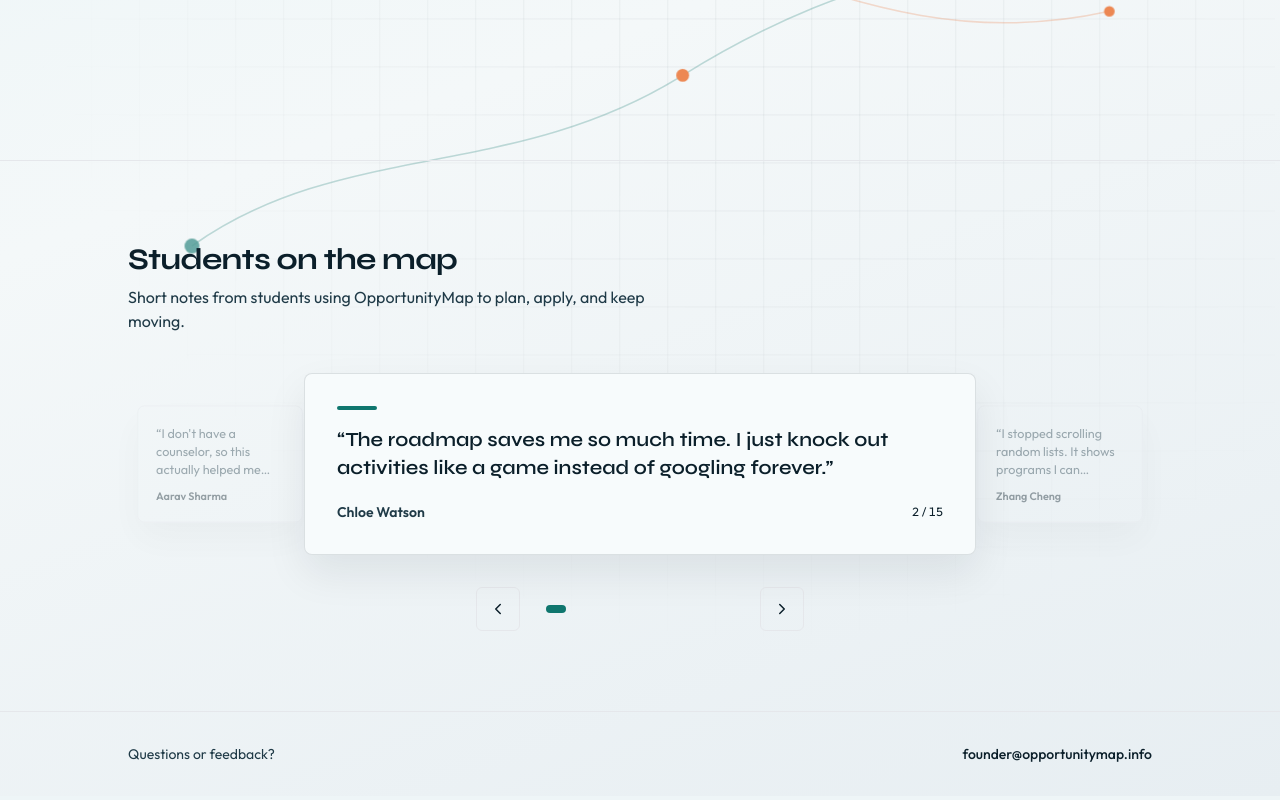
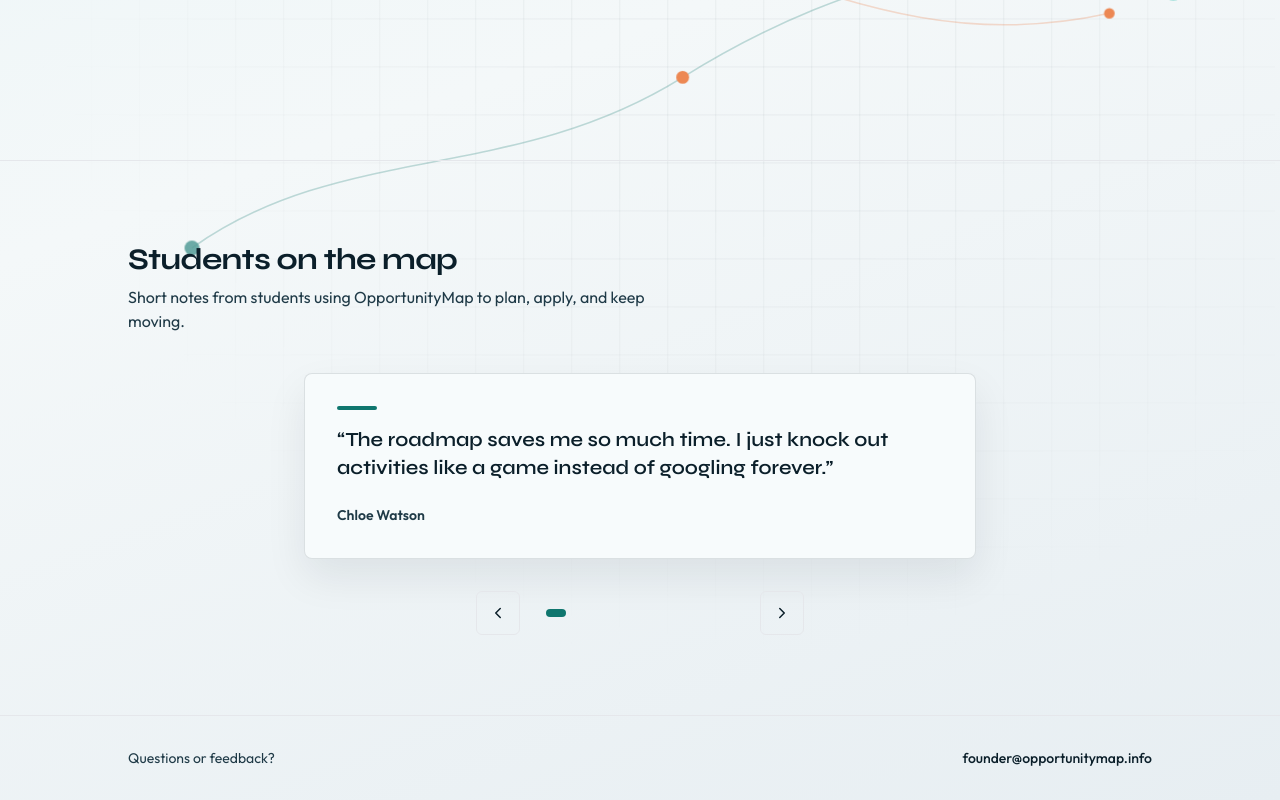
Before and after one commit to Nirbaan13/OpportunityMap, a Next.js app in the folder frontend/: page / in a window 1280 px wide. Shown: the part 628-1428 px from the top of the page. Built offline with nearby package versions, Linux system fonts and the light colour scheme; no server answers.

Commit message:
Replace testimonials fade-swap with a smooth horizontal track slide and remove slide numbering.
Co-authored-by: Cursor <cursoragent@cursor.com>

```diff
--- a/frontend/src/app/globals.css
+++ b/frontend/src/app/globals.css
@@ -182,19 +182,16 @@ body {
   animation: stop-settle 0.55s ease-out both;
 }
 
-@keyframes testimonials-slide {
-  from {
-    opacity: 0;
-    transform: translateX(28px);
-  }
-  to {
-    opacity: 1;
-    transform: translateX(0);
-  }
+.testimonials-track {
+  will-change: transform;
 }
 
-.testimonials-slide {
-  animation: testimonials-slide 0.35s ease-out both;
+.testimonials-track--animate {
+  transition: transform 0.55s cubic-bezier(0.22, 1, 0.36, 1);
+}
+
+.testimonials-panel {
+  min-width: 0;
 }
 
 @media (prefers-reduced-motion: reduce) {
@@ -207,8 +204,11 @@ body {
   .animate-road-cover,
   .animate-road-traveler,
   .animate-road-progress-banner,
-  .animate-stop-settle,
-  .testimonials-slide {
+  .animate-stop-settle {
     animation: none;
   }
+
+  .testimonials-track--animate {
+    transition: none;
+  }
 }
--- a/frontend/src/components/Testimonials.tsx
+++ b/frontend/src/components/Testimonials.tsx
@@ -1,6 +1,14 @@
 "use client";
 
-import { useCallback, useEffect, useId, useRef, useState } from "react";
+import {
+  useCallback,
+  useEffect,
+  useId,
+  useMemo,
+  useRef,
+  useState,
+  type TransitionEvent,
+} from "react";
 
 type Testimonial = {
   name: string;
@@ -85,30 +93,90 @@ const TESTIMONIALS: Testimonial[] = [
   },
 ];
 
-const AUTO_MS = 3800;
+const AUTO_MS = 4000;
 const LEN = TESTIMONIALS.length;
+
+function realFromVisual(visual: number): number {
+  if (visual === 0) return LEN - 1;
+  if (visual === LEN + 1) return 0;
+  return visual - 1;
+}
 
 export function Testimonials() {
   const labelId = useId();
-  const [index, setIndex] = useState(0);
-  const [fadeKey, setFadeKey] = useState(0);
+  // visualIndex: 0 = clone of last, 1..LEN = real slides, LEN+1 = clone of first
+  const [visualIndex, setVisualIndex] = useState(1);
+  const [enableTransition, setEnableTransition] = useState(true);
   // Refs so the rAF loop always reads current pause state without restarting.
   const hoverPaused = useRef(false);
   const focusPaused = useRef(false);
   const rootRef = useRef<HTMLDivElement>(null);
+  const visualIndexRef = useRef(1);
+  const animatingRef = useRef(false);
+
+  const slides = useMemo(
+    () => [TESTIMONIALS[LEN - 1], ...TESTIMONIALS, TESTIMONIALS[0]],
+    [],
+  );
+
+  const activeReal = realFromVisual(visualIndex);
+
+  const moveTo = useCallback((next: number) => {
+    if (animatingRef.current) return;
+    animatingRef.current = true;
+    setEnableTransition(true);
+    visualIndexRef.current = next;
+    setVisualIndex(next);
+  }, []);
 
   const advance = useCallback(() => {
-    setIndex((i) => (i + 1) % LEN);
-    setFadeKey((k) => k + 1);
-  }, []);
+    moveTo(visualIndexRef.current + 1);
+  }, [moveTo]);
 
-  const goTo = useCallback((next: number) => {
-    setIndex(((next % LEN) + LEN) % LEN);
-    setFadeKey((k) => k + 1);
-  }, []);
+  const goPrev = useCallback(() => {
+    moveTo(visualIndexRef.current - 1);
+  }, [moveTo]);
 
-  const goPrev = useCallback(() => goTo(index - 1), [goTo, index]);
-  const goNext = useCallback(() => goTo(index + 1), [goTo, index]);
+  const goNext = useCallback(() => {
+    moveTo(visualIndexRef.current + 1);
+  }, [moveTo]);
+
+  const goTo = useCallback(
+    (realIndex: number) => {
+      const clamped = ((realIndex % LEN) + LEN) % LEN;
+      moveTo(clamped + 1);
+    },
+    [moveTo],
+  );
+
+  const handleTransitionEnd = useCallback(
+    (e: TransitionEvent<HTMLDivElement>) => {
+      if (e.propertyName !== "transform") return;
+      const v = visualIndexRef.current;
+      if (v === LEN + 1) {
+        setEnableTransition(false);
+        visualIndexRef.current = 1;
+        setVisualIndex(1);
+      } else if (v === 0) {
+        setEnableTransition(false);
+        visualIndexRef.current = LEN;
+        setVisualIndex(LEN);
+      }
+      animatingRef.current = false;
+    },
+    [],
+  );
+
+  // After an instant jump off a clone, re-enable transitions on the next frame.
+  useEffect(() => {
+    if (enableTransition) return;
+    const id = window.requestAnimationFrame(() => {
+      window.requestAnimationFrame(() => {
+        setEnableTransition(true);
+      });
+    });
+    return () => window.cancelAnimationFrame(id);
+  }, [enableTransition, visualIndex]);
 
   // Autoplay starts on mount unconditionally (ignores prefers-reduced-motion).
   // rAF + Date.now() survives Strict Mode remounts and does not rely on
@@ -120,8 +188,8 @@ export function Testimonials() {
     const tick = () => {
       const now = Date.now();
       const paused = hoverPaused.current || focusPaused.current;
-      if (paused) {
-        // Hold the deadline while paused so resume waits a full AUTO_MS.
+      if (paused || animatingRef.current) {
+        // Hold the deadline while paused / mid-slide so resume waits a full AUTO_MS.
         last = now;
       } else if (now - last >= AUTO_MS) {
         last = now;
@@ -142,7 +210,6 @@ export function Testimonials() {
     const onVisibility = () => {
       if (document.visibilityState === "visible") {
         hoverPaused.current = false;
-        // If focus left the carousel while hidden, clear that too.
         const root = rootRef.current;
         if (root && !root.contains(document.activeElement)) {
           focusPaused.current = false;
@@ -156,10 +223,6 @@ export function Testimonials() {
       document.removeEventListener("visibilitychange", onVisibility);
     };
   }, []);
-
-  const current = TESTIMONIALS[index];
-  const prev = TESTIMONIALS[(index - 1 + LEN) % LEN];
-  const next = TESTIMONIALS[(index + 1) % LEN];
 
   return (
     <section
@@ -200,54 +263,41 @@ export function Testimonials() {
             }
           }}
         >
-          <div className="relative">
-            {/* Peek cards — desktop */}
-            <div className="pointer-events-none absolute inset-y-0 left-0 hidden w-[18%] items-center lg:flex">
+          <div className="mx-auto max-w-xl lg:max-w-2xl">
+            <div className="testimonials-viewport overflow-hidden rounded-lg border border-line bg-paper shadow-soft">
+              <div
+                className={`testimonials-track flex ${
+                  enableTransition ? "testimonials-track--animate" : ""
+                }`}
+                style={{ transform: `translate3d(-${visualIndex * 100}%, 0, 0)` }}
+                onTransitionEnd={handleTransitionEnd}
+              >
+                {slides.map((t, i) => {
+                  const isActive = i === visualIndex;
+                  return (
                     <article
-                aria-hidden
-                className="w-full scale-90 rounded-lg border border-line/80 bg-paper/60 p-5 opacity-40 shadow-soft transition-opacity duration-300"
-              >
-                <p className="line-clamp-3 text-sm text-ink-soft">
-                  &ldquo;{prev.quote}&rdquo;
-                </p>
-                <p className="mt-3 text-xs font-semibold text-ink">{prev.name}</p>
-              </article>
-            </div>
-            <div className="pointer-events-none absolute inset-y-0 right-0 hidden w-[18%] items-center lg:flex">
-              <article
-                aria-hidden
-                className="ml-auto w-full scale-90 rounded-lg border border-line/80 bg-paper/60 p-5 opacity-40 shadow-soft transition-opacity duration-300"
-              >
-                <p className="line-clamp-3 text-sm text-ink-soft">
-                  &ldquo;{next.quote}&rdquo;
-                </p>
-                <p className="mt-3 text-xs font-semibold text-ink">{next.name}</p>
-              </article>
-            </div>
-
-            <div className="mx-auto max-w-xl lg:max-w-2xl">
-              <article
-                key={fadeKey}
-                className="testimonials-slide rounded-lg border border-line bg-paper p-6 shadow-soft sm:p-8"
-                aria-live="polite"
-                aria-atomic="true"
+                      key={`${t.name}-${i}`}
+                      className="testimonials-panel w-full shrink-0 grow-0 basis-full p-6 sm:p-8"
+                      aria-hidden={!isActive}
+                      aria-live={isActive ? "polite" : undefined}
+                      aria-atomic={isActive ? true : undefined}
                     >
                       <div
                         aria-hidden
                         className="mb-4 h-1 w-10 rounded-full bg-accent"
                       />
                       <blockquote className="font-display text-lg font-semibold leading-snug text-ink sm:text-xl">
-                  &ldquo;{current.quote}&rdquo;
+                        &ldquo;{t.quote}&rdquo;
                       </blockquote>
-                <footer className="mt-5 flex items-center justify-between gap-3">
+                      <footer className="mt-5">
                         <cite className="not-italic text-sm font-semibold text-ink-soft">
-                    {current.name}
+                          {t.name}
                         </cite>
-                  <span className="text-xs tabular-nums text-ink-soft/80">
-                    {index + 1} / {LEN}
-                  </span>
                       </footer>
                     </article>
+                  );
+                })}
+              </div>
             </div>
           </div>
 
@@ -279,11 +329,11 @@ export function Testimonials() {
                   key={t.name}
                   type="button"
                   role="tab"
-                  aria-selected={i === index}
+                  aria-selected={i === activeReal}
                   aria-label={`Show testimonial from ${t.name}`}
                   onClick={() => goTo(i)}
                   className={`h-2 rounded-full transition-[width,background-color] duration-300 focus-visible:outline focus-visible:outline-2 focus-visible:outline-offset-2 focus-visible:outline-accent ${
-                    i === index
+                    i === activeReal
                       ? "w-5 bg-accent"
                       : "w-2 bg-ink/20 hover:bg-ink/35"
                   }`}
```
Lines whose indentation alone changed are shown as unchanged.
